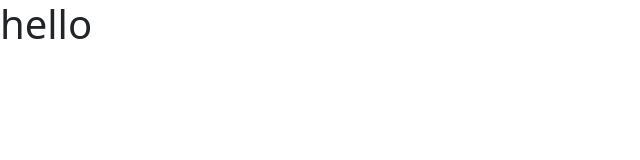
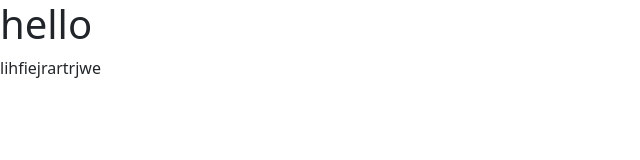
Before and after one commit to MARUF-hub/assignment-2, a plain HTML site: page index.html in a window 1280 px wide. Shown: the whole page, without its empty margins (0-640 px from the left). Drawn offline with Linux system fonts and the light colour scheme.

Commit message:
Update index.html

```diff
--- a/index.html
+++ b/index.html
@@ -8,6 +8,7 @@
 </head>
 <body>
     <h1>hello</h1>
+    <p> lihfiejrartrjwe </p>
     <script src="js/bootstrap.min.js"></script>
 </body>
 </html>
```
